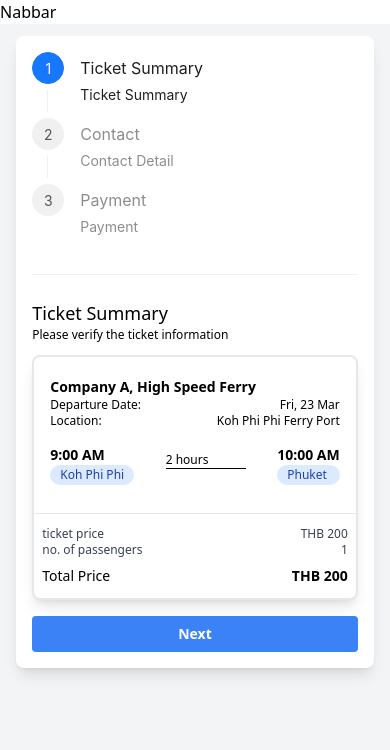
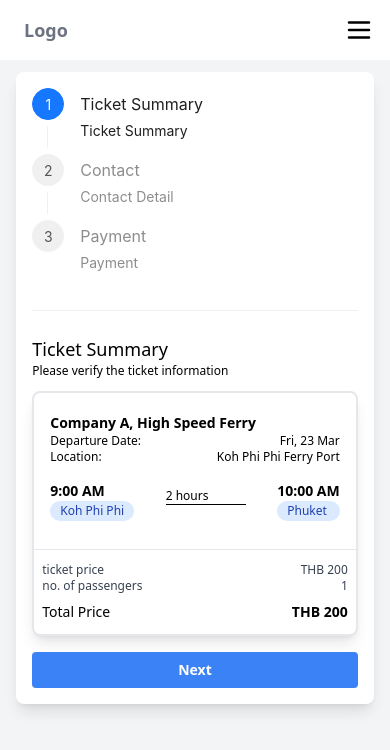
Before and after one commit to patcharaponjantana/django-vue-kubernetes, a Vue app in the folder frontend/: page /booking in a window 390 px wide. Shown: the top 750 px of the page. Built offline with nearby package versions, Linux system fonts and the light colour scheme.

Commit message:
[add] navbar

```diff
--- a/frontend/src/App.vue
+++ b/frontend/src/App.vue
@@ -1,22 +1,22 @@
-<script setup lang="ts">
-</script>
-
 <template>
   <div className="App">
     <div>
-      <!-- <Navbar /> -->
-      Nabbar
+      <Navbar />
     </div>
     <div className="flex min-h-screen bg-gray-100 justify-center pt-3">
       <div className="w-11/12">
         <div className="col-span-1 md:col-span-2 bg-white shadow-lg rounded-lg p-4">
-
           <router-view></router-view>
         </div>
       </div>
     </div>
   </div>
 </template>
+
+<script setup lang="ts">
+import Navbar from './components/Navbar.vue'
+</script>
+
 
 <style scoped>
 .logo {
--- a/frontend/src/components/Itinerary.vue
+++ b/frontend/src/components/Itinerary.vue
@@ -111,7 +111,7 @@
 </template>
 
 <script setup lang="ts">
-import { ref, onMounted, onBeforeMount } from "vue";
+import { ref } from "vue";
 
 interface ItineraryProps {
     nPassenger: number;
--- /dev/null
+++ b/frontend/src/components/Navbar.vue
@@ -0,0 +1,73 @@
+
+<template>
+  <nav className="bg-white shadow-lg">
+      <!-- Navbar-->
+      <div className="max-w-6xl mx-auto px-4">
+          <div className="flex justify-between">
+
+              <!-- left side -->
+              <div className="flex space-x-7">
+                  <!-- logo -->
+                  <div>
+                      <a href="/" className="flex items-center py-4 px-2">
+                          <span className="font-semibold text-gray-500 text-lg">Logo</span>
+                      </a>
+                  </div>
+
+                  <!-- pc version -->
+                  <div className="hidden md:flex items-center space-x-1">
+                      <a href="/" className="py-4 px-2 text-green-500 border-b-4 border-green-500 font-semibold ">Booking</a>
+                      <a href="contact-us" className="py-4 px-2 text-gray-500 font-semibold hover:text-green-500 transition duration-300">Contact Us</a>
+                  </div>
+              </div>
+
+              <!-- right side -->
+              <div className="hidden md:flex items-center space-x-3 ">
+                  <a href="/login" className="py-2 px-2 font-medium text-gray-500 rounded hover:bg-green-500 hover:text-white transition duration-300">Log In</a>
+              </div>
+
+              <!-- hambergur botton -->
+              <div className="md:hidden flex items-center">
+                  <button className="outline-none mobile-menu-button" @click="onHamburgerClick">
+                    <!-- _____ -->
+                    <svg className=" w-6 h-6 text-gray-500 hover:text-green-500 "
+                        x-show="!showMenu"
+                        fill="none"
+                        stroke-linecap="round"
+                        stroke-linejoin="round"
+                        stroke-width="2"
+                        viewBox="0 0 24 24"
+                        stroke="currentColor"
+                        width="30px"
+                    >
+                        <path d="M4 6h16M4 12h16M4 18h16"></path>
+                    </svg>
+                  </button>
+              </div>
+          </div>
+      </div>
+
+      <!-- mobile menu-->
+      <div class="mobile-menu" :class="{ 'hidden': menuActive }">
+          <ul className="">
+              <li className="active"><a href="/" className="block text-sm px-2 py-4 text-white bg-green-500 font-semibold">Booking</a></li>
+              <li><a href="contact-us" className="block text-sm px-2 py-4 hover:bg-green-500 transition duration-300">Contact Us</a></li>
+              <li><a href="login" className="block text-sm px-2 py-4 hover:bg-green-500 transition duration-300">Log In</a></li>
+          </ul>
+      </div>
+  </nav>
+</template>
+
+<script setup lang="ts">
+import { ref } from 'vue';
+
+const menuActive = ref(true);
+
+const onHamburgerClick = () => {
+  menuActive.value = !menuActive.value;
+}
+
+</script>
+
+<style lang="scss" scoped>
+</style>
```
Also changed, not shown: frontend/src/components/ListTicketPage.vue (+0 -14 lines).
